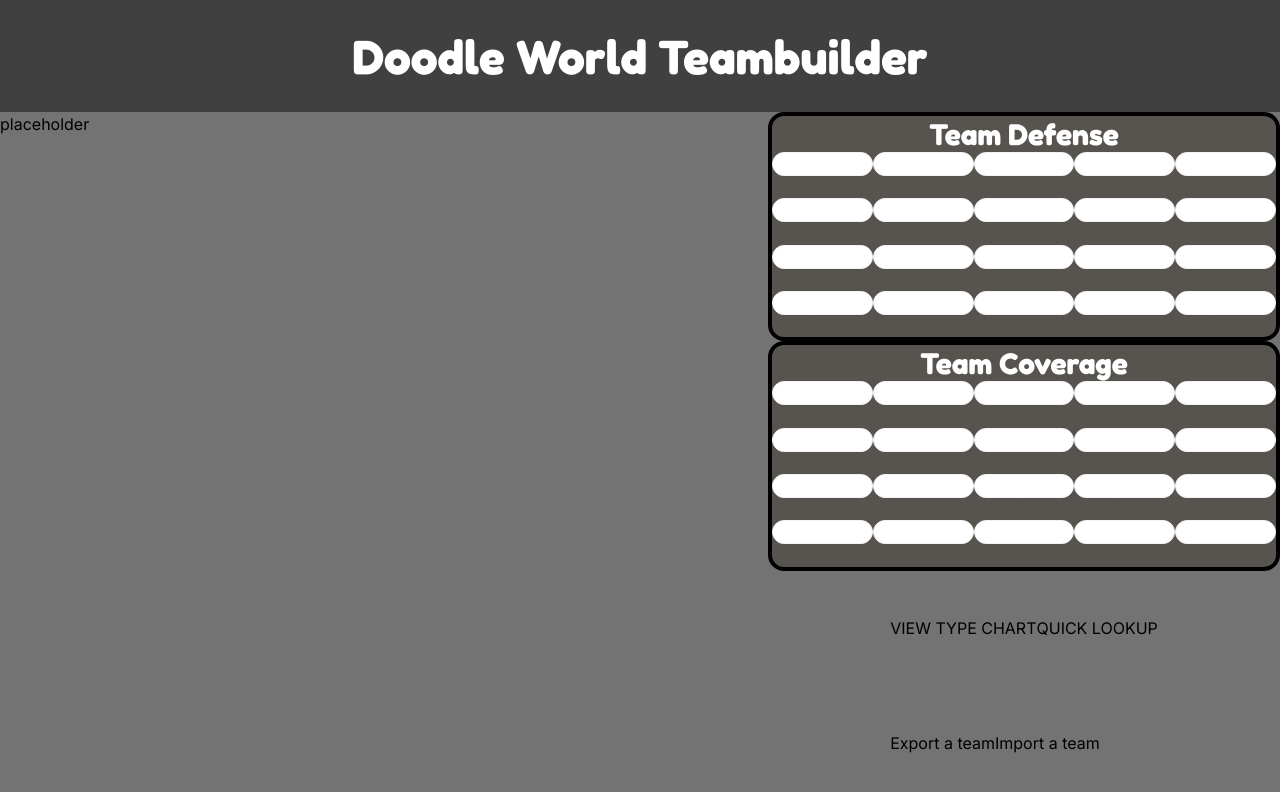
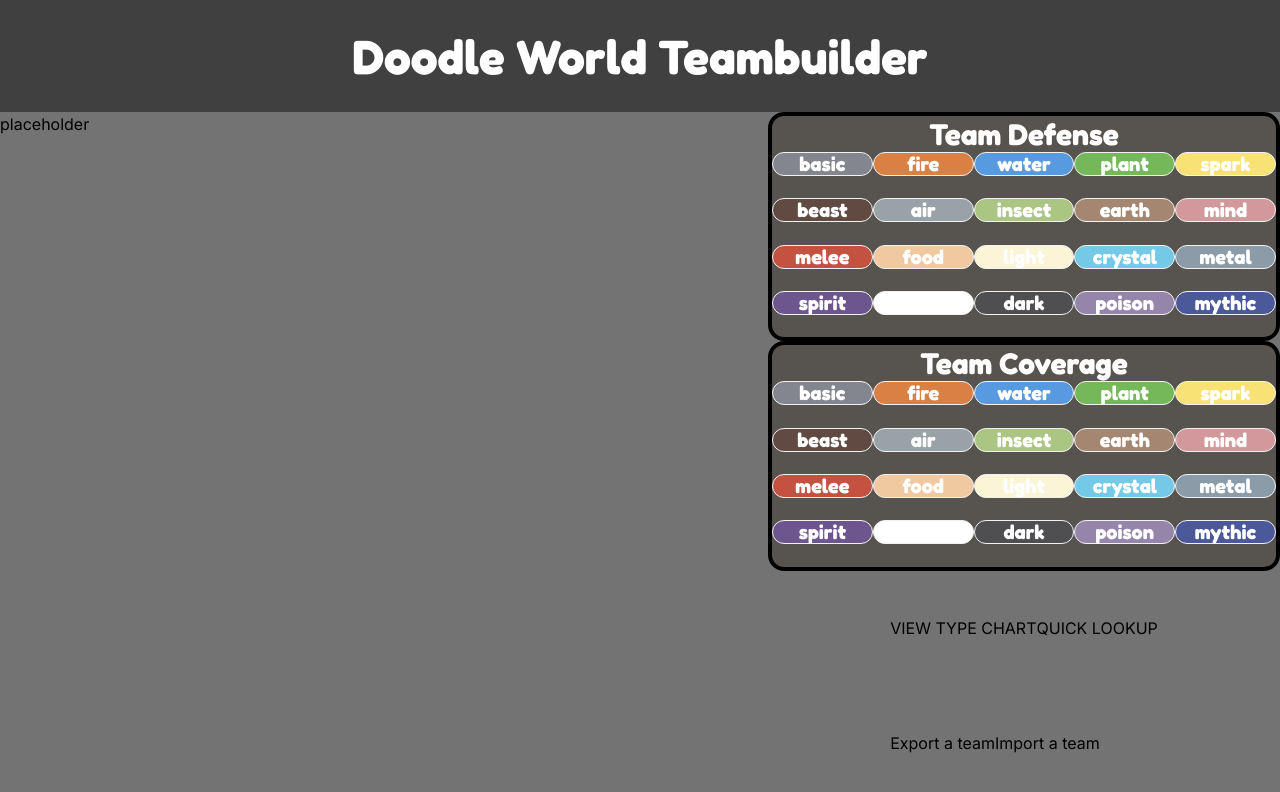
Before and after one commit to KevinDelgad/DoodleTeamBuilder, a Next.js app in the folder doodleteambuild/: page / in a window 1280 px wide. Shown: the top 792 px of the page. Built offline with nearby package versions, Linux system fonts and the light colour scheme.

Commit message:
Add DoodleType Colors

```diff
--- a/doodleteambuild/tailwind.config.js
+++ b/doodleteambuild/tailwind.config.js
@@ -12,6 +12,28 @@ module.exports = {
         "gradient-conic":
           "conic-gradient(from 180deg at 50% 50%, var(--tw-gradient-stops))",
       },
+      colors:{
+        "basic": "#83868e",
+        "fire": "#d98045",
+        "water": "#579adf",
+        "plant": "#74b859",
+        "spark": "#f8e276",
+        "beast": "#604a41",
+        "air": "#98a2a7",
+        "insect": "#abc583",
+        "earth": "#a58670",
+        "mind": "#d2989b",
+        "melee": "#c45241",
+        "food": "#f0c9a1",
+        "light": "#fbf4d6",
+        "crystal": "#73c9e6",
+        "metal": "#8b9ba8",
+        "spirit": "#6d558e",
+        "ice": "#d1e6f0",
+        "dark": "#4f4e50",
+        "poison": "#9585ab",
+        "mythic": "#4b589a"
+      },
     },
   },
   plugins: [require("daisyui")],
```
